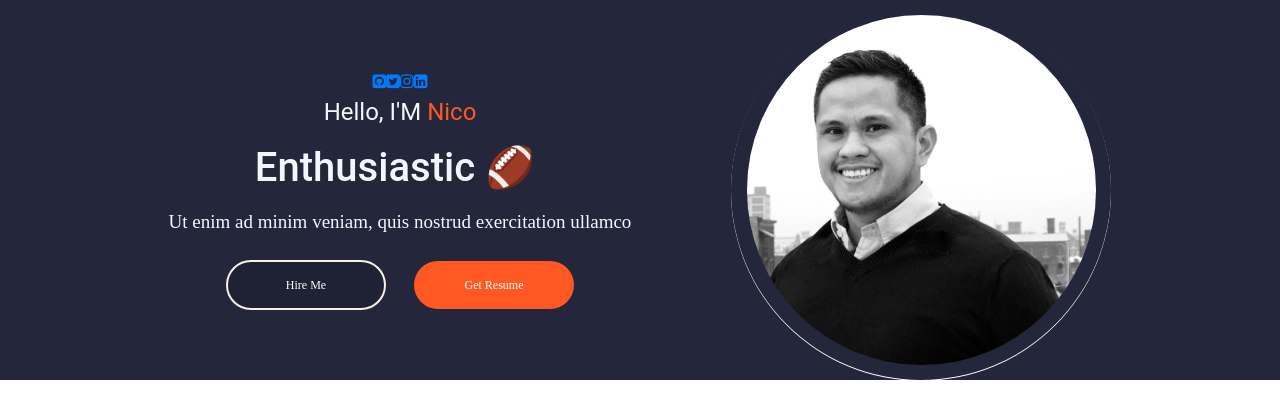
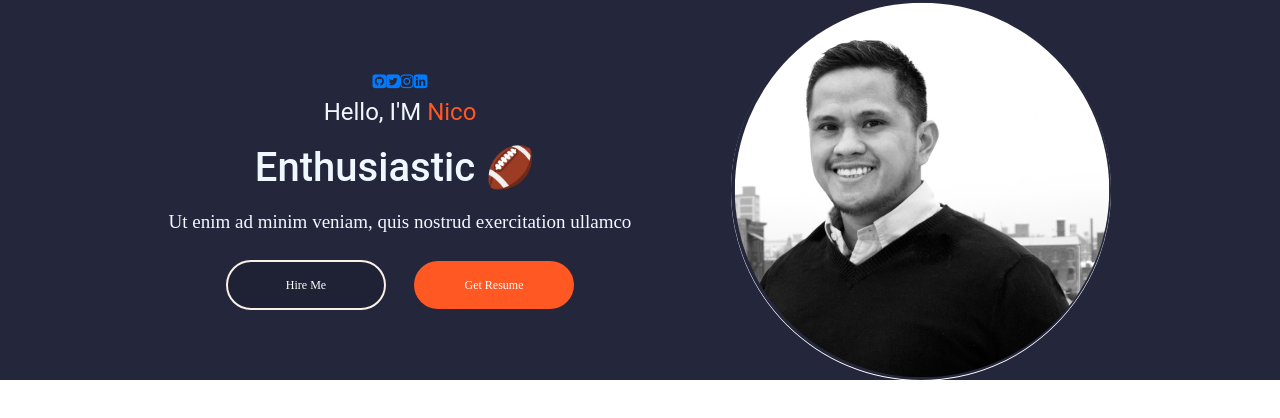
Before and after one commit to nic0mp/Nico-2Port, a React (Create React App) app in the folder client/: page / in a window 1280 px wide. In both pictures the pointer is over the element 921 px from the left and 190 px from the top of the page. Shown: the top 418 px of the page. Built offline with nearby package versions, Linux system fonts and the light colour scheme; a web font is replaced by a local one.

Commit message:
ease out

```diff
--- a/client/src/PortfolioContainer/Home/Profile.css
+++ b/client/src/PortfolioContainer/Home/Profile.css
@@ -72,3 +72,8 @@
     background-repeat: no-repeat;
     background-position: center;
 }
+
+.profile-picture-background:hover {
+  transform: scale(1.07);
+  transition: 1s ease-out;
+}
```
